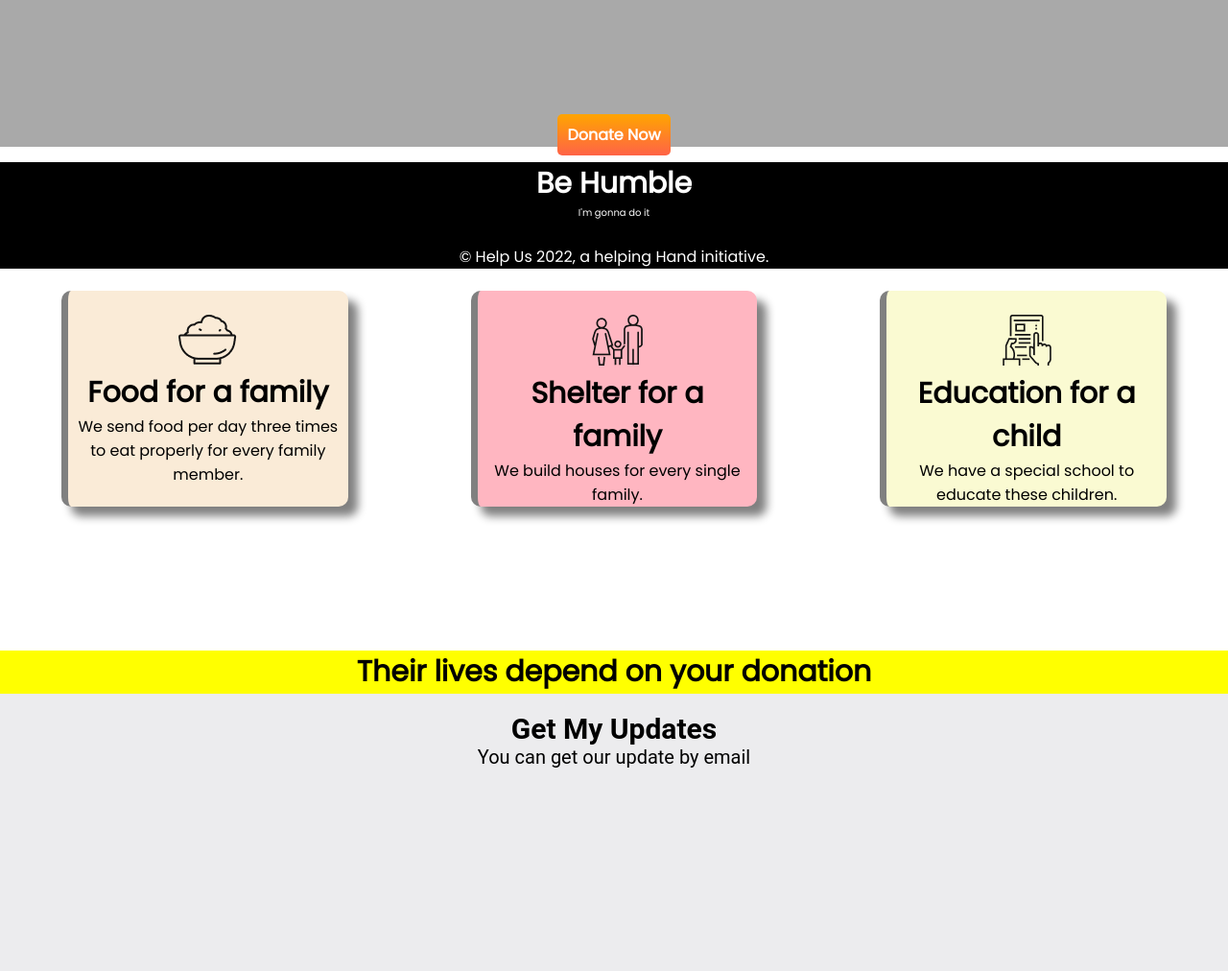
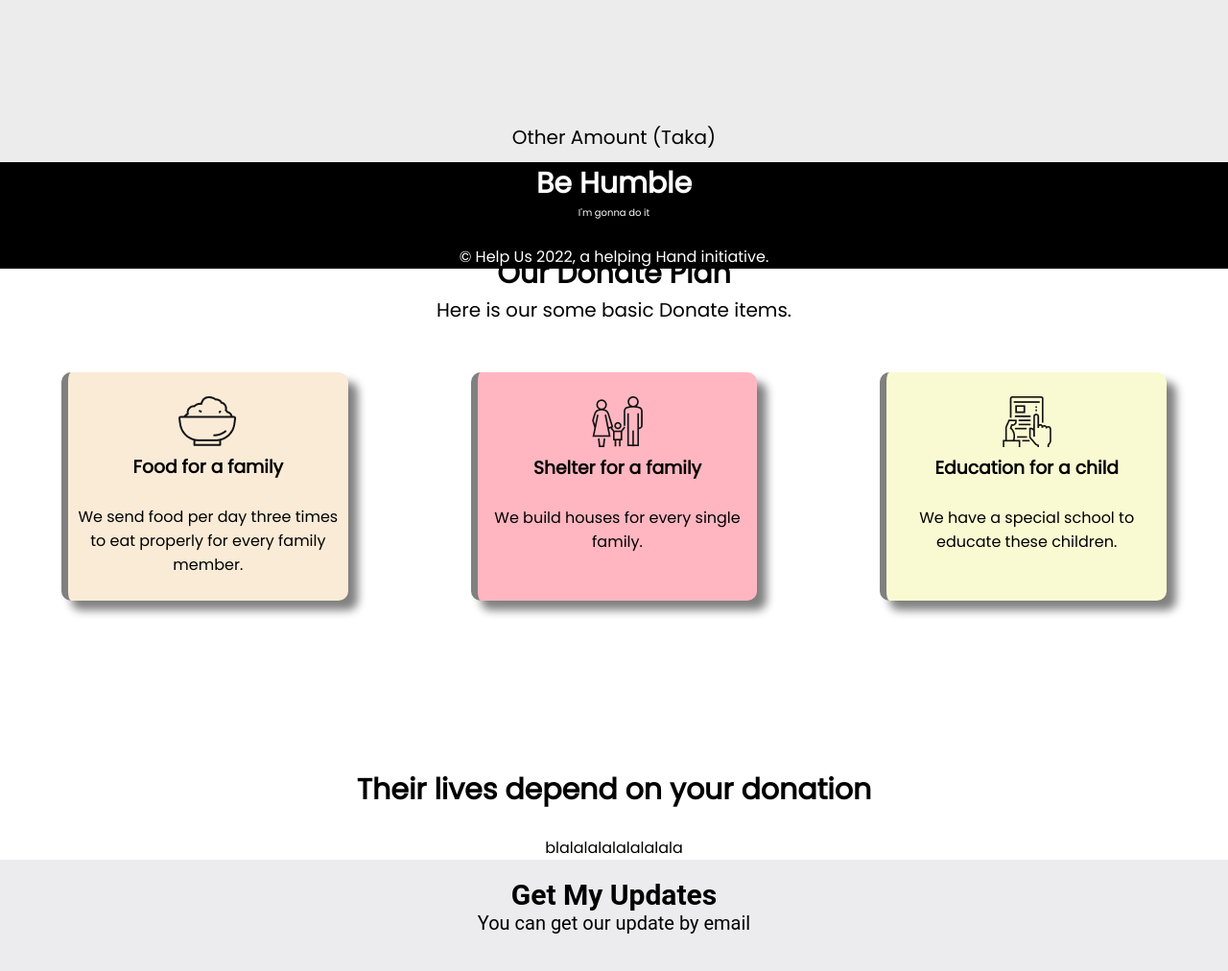
Before and after one commit to mdOmarfaruk151/help-us-portfolio, a plain HTML site: page index.html in a window 1280 px wide. Shown: the part 520-1532 px from the top of the page at 96% size. Drawn offline with Linux system fonts and the light colour scheme.

Commit message:
almost Done

```diff
--- a/index.html
+++ b/index.html
@@ -63,8 +63,12 @@
             </div>
         </div>
 
+        <p class="Taka">
+            Other Amount (Taka) <br>
+            ____________________________________________________________
 
-
+        </p>
+        <br>
 
         <a class="Link-button" target="_blank" href="https://github.com/mdOmarfaruk151/help-us-portfolio">Donate
             Now</a>
@@ -86,32 +90,34 @@
             <div id="food" class="Our-Donate-Plan">
                 <br>
                 <img src="icons/food.png" alt="">
-                <h2>Food for a family</h2>
-
+                <h3>Food for a family</h3>
+                <br>
                 <p>We send food per day three times to eat properly for every family member.</p>
+                <br>
             </div>
 
             <div id="shelter" class="Our-Donate-Plan"> <br>
                 <img src="icons/shelter.png" alt="">
-                <h2>
-                    Shelter for a family
-                </h2>
+
+                <h3>Shelter for a family</h3>
+                <br>
 
                 <P>
                     We build houses for every single family.
                 </P>
+                <br>
             </div>
 
             <div id="Education" class="Our-Donate-Plan">
                 <br>
                 <img src="icons/Frame-1.png" alt="">
-                <h2>
-                    Education for a child
-                </h2>
 
+                <h3>Education for a child</h3>
+                <br>
                 <P>
                     We have a special school to educate these children.
                 </P>
+                <br>
 
             </div>
         </div>
@@ -120,7 +126,13 @@
     </section>
 
     <Section class="your-donation">
+        <br>
         <h2>Their lives depend on your donation</h2>
+        <br>
+        <p>
+            blalalalalalalalala
+        </p>
+
 
 
 
--- a/style.css
+++ b/style.css
@@ -54,7 +54,12 @@ h2 {
 
 .donate-today {
     text-align: center;
-    background-color: darkgray;
+    background-color:#ececec;
+}
+
+.Taka {
+    font-size: 20px;
+
 }
 
 .amount-tk {
@@ -126,7 +131,7 @@ h2 {
 
 .your-donation {
     text-align: center;
-    background-color: yellow;
+
 }
 
 
```
